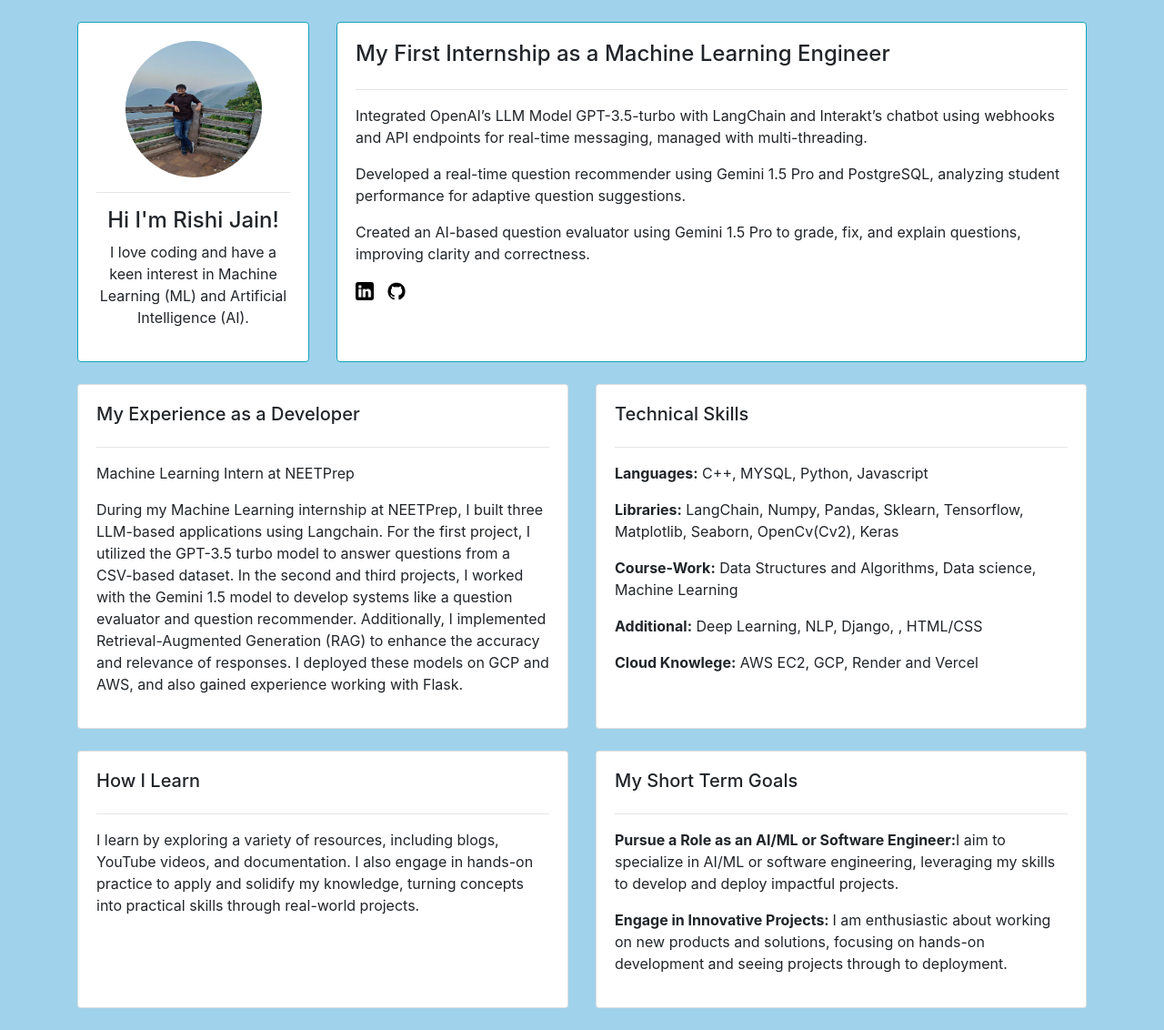
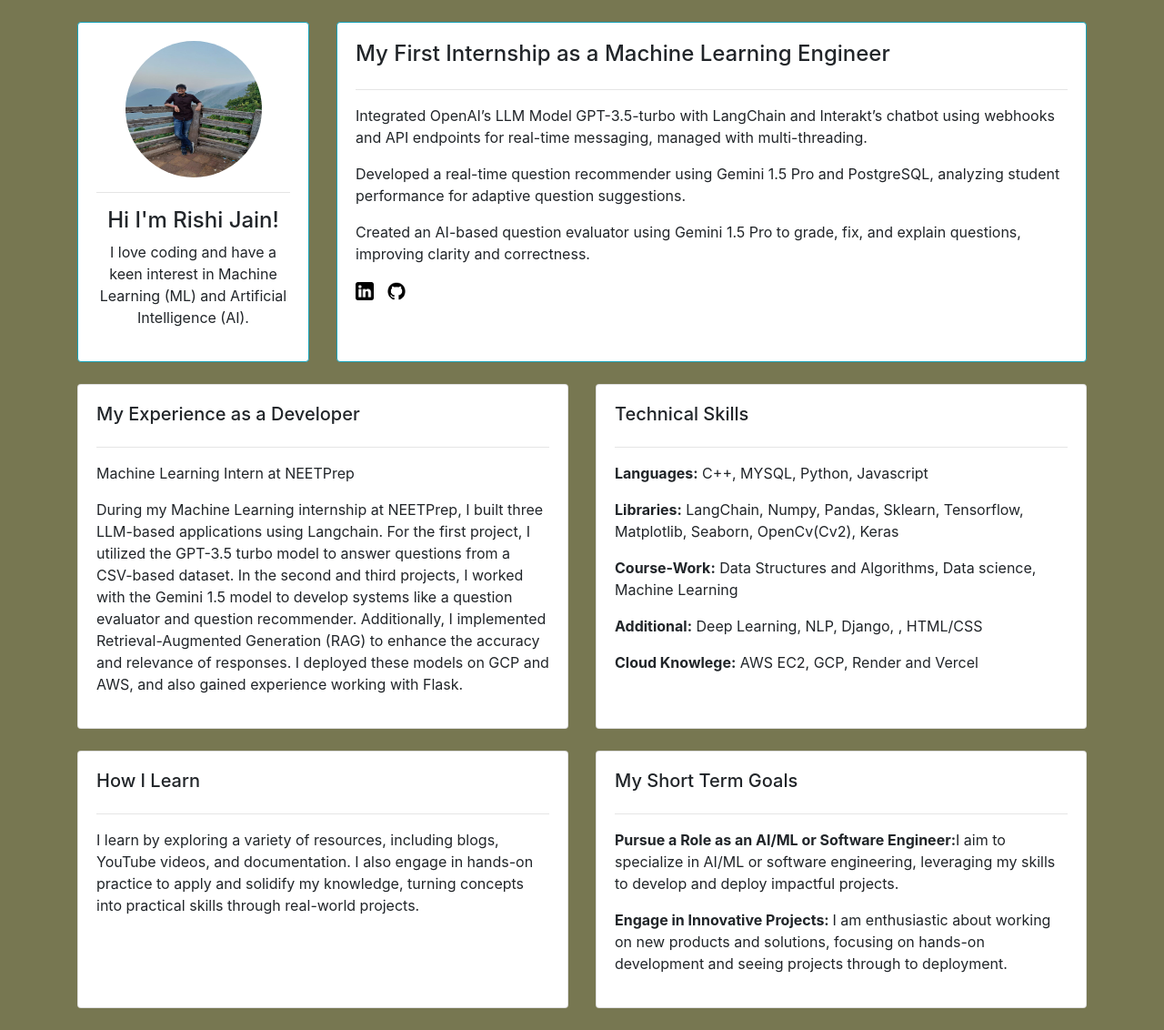
Before and after one commit to Rishi-Jain2602/My-Portfolio, a Django app: page / in a window 1280 px wide. Shown: the whole page at 91% size. Run offline with Django 5.2, Linux system fonts and the light colour scheme; some libraries are stand-ins or nearby versions.

Commit message:
update main.css

```diff
--- a/static/css/main.css
+++ b/static/css/main.css
@@ -1,5 +1,5 @@
 body{
-	background-color: #a0d2eb!important;
+	background-color: #777751!important;
 }
 
 #profile-wrapper{
```
